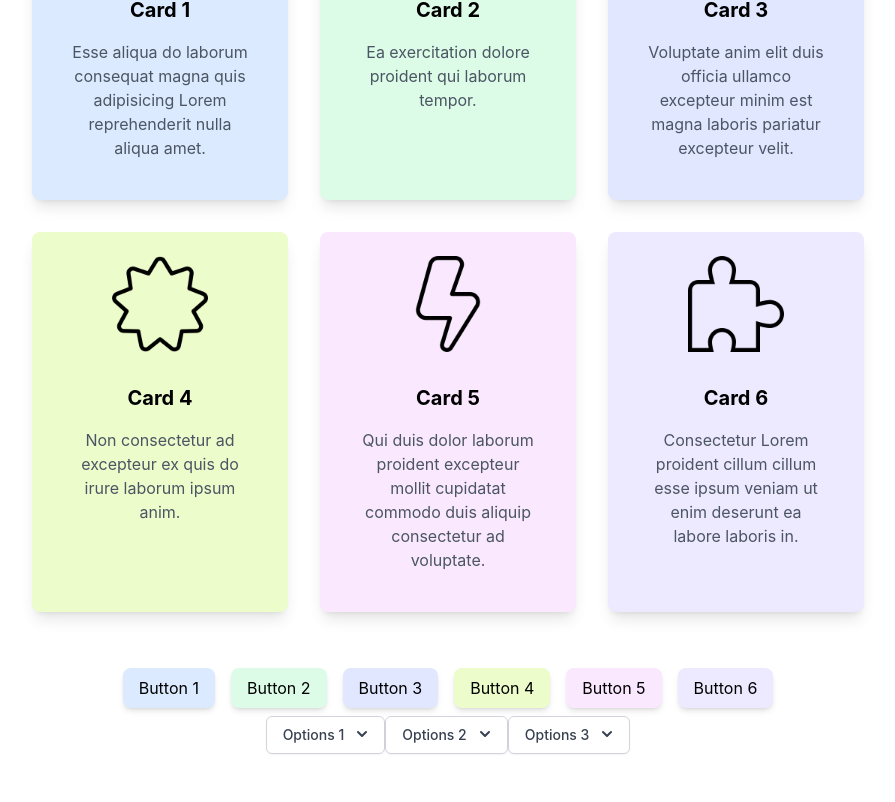
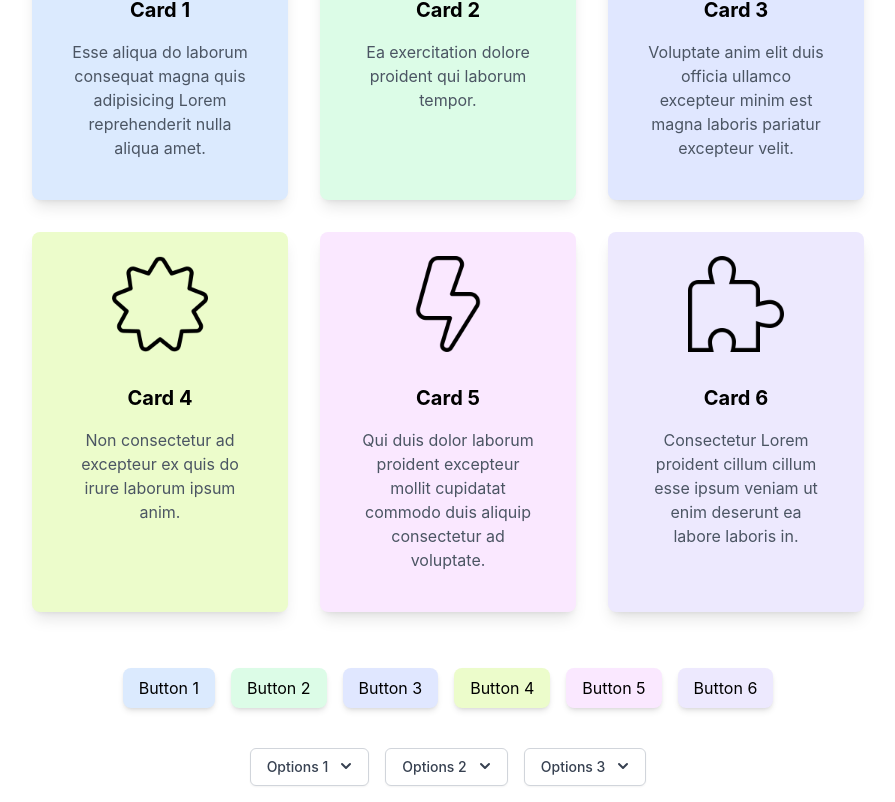
Before and after one commit to yafira/cute-ui-interactions, a React (Create React App) app: page / in a window 1280 px wide. Shown: the part 300-1102 px from the top of the page, without its empty margins (192-1087 px from the left). Before the commit the page ends 1070 px from the top, so only its background shows below. Built offline with nearby package versions, Linux system fonts and the light colour scheme.

Commit message:
changed focus color and spacing

```diff
--- a/src/components/DropdownMenu.js
+++ b/src/components/DropdownMenu.js
@@ -19,13 +19,13 @@ const DropdownMenu = () => {
 	}
 
 	return (
-		<div className='flex justify-center mb-4'>
-			<div className='relative inline-block text-left'>
+		<div className='flex justify-center mt-8 mb-4'>
+			<div className='relative inline-block text-left mr-4'>
 				<div>
 					<button
 						onClick={toggleMenu1}
 						type='button'
-						className='inline-flex justify-center w-full rounded-md border border-gray-300 shadow-sm px-4 py-2 bg-white text-sm font-medium text-gray-700 hover:bg-gray-50 focus:outline-none focus:ring-2 focus:ring-indigo-500'
+						className='inline-flex justify-center w-full rounded-md border border-gray-300 shadow-sm px-4 py-2 bg-white text-sm font-medium text-gray-700 hover:bg-gray-50 focus:outline-none focus:ring-2 focus:ring-pink-200'
 					>
 						Options 1
 						<svg
@@ -77,12 +77,12 @@ const DropdownMenu = () => {
 					)}
 				</AnimatePresence>
 			</div>
-			<div className='relative inline-block text-left'>
+			<div className='relative inline-block text-left mr-4'>
 				<div>
 					<button
 						onClick={toggleMenu2}
 						type='button'
-						className='inline-flex justify-center w-full rounded-md border border-gray-300 shadow-sm px-4 py-2 bg-white text-sm font-medium text-gray-700 hover:bg-gray-50 focus:outline-none focus:ring-2 focus:ring-indigo-500'
+						className='inline-flex justify-center w-full rounded-md border border-gray-300 shadow-sm px-4 py-2 bg-white text-sm font-medium text-gray-700 hover:bg-gray-50 focus:outline-none focus:ring-2 focus:ring-lime-200'
 					>
 						Options 2
 						<svg
@@ -139,7 +139,7 @@ const DropdownMenu = () => {
 					<button
 						onClick={toggleMenu3}
 						type='button'
-						className='inline-flex justify-center w-full rounded-md border border-gray-300 shadow-sm px-4 py-2 bg-white text-sm font-medium text-gray-700 hover:bg-gray-50 focus:outline-none focus:ring-2 focus:ring-indigo-500'
+						className='inline-flex justify-center w-full rounded-md border border-gray-300 shadow-sm px-4 py-2 bg-white text-sm font-medium text-gray-700 hover:bg-gray-50 focus:outline-none focus:ring-2 focus:ring-violet-200'
 					>
 						Options 3
 						<svg
```
